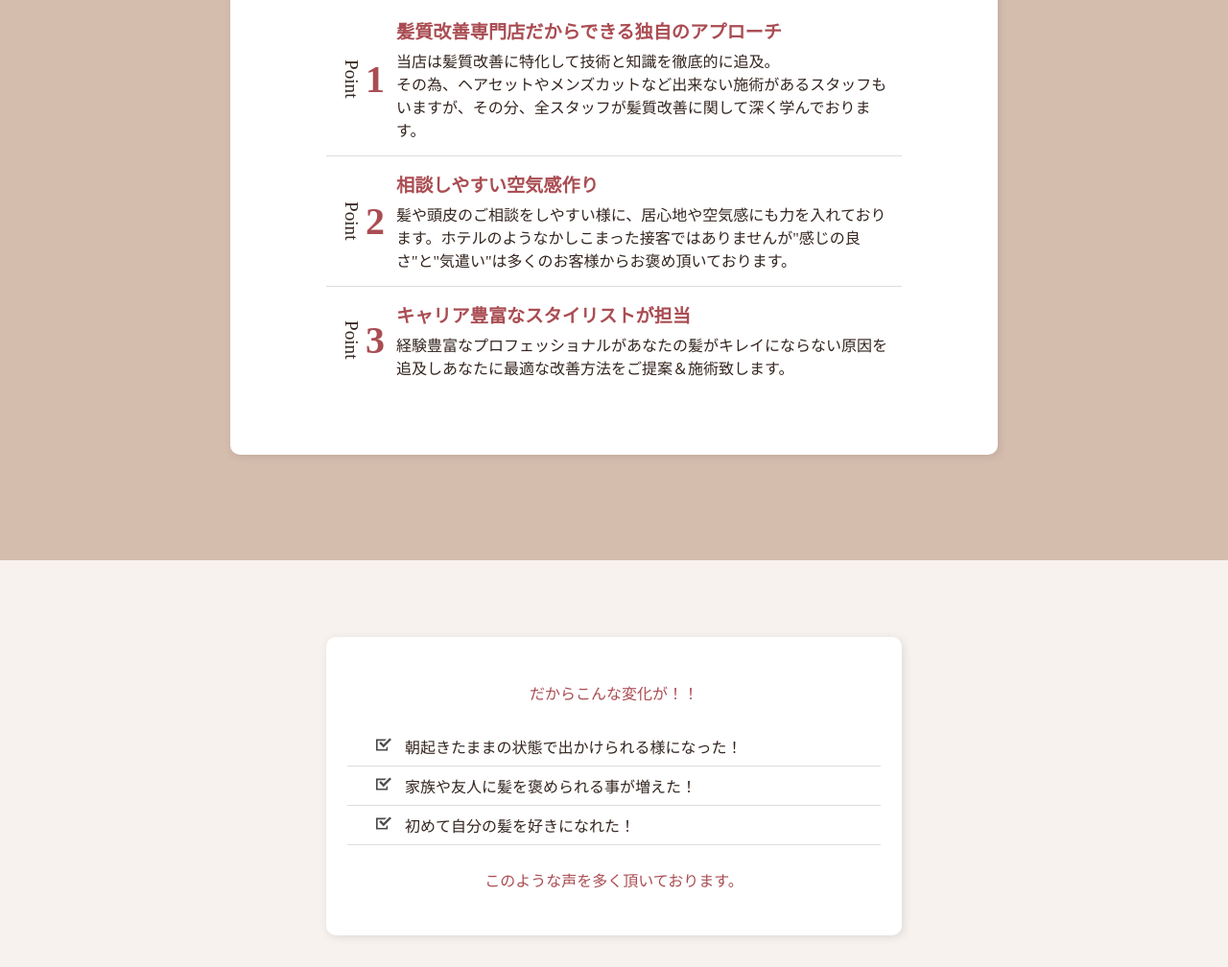
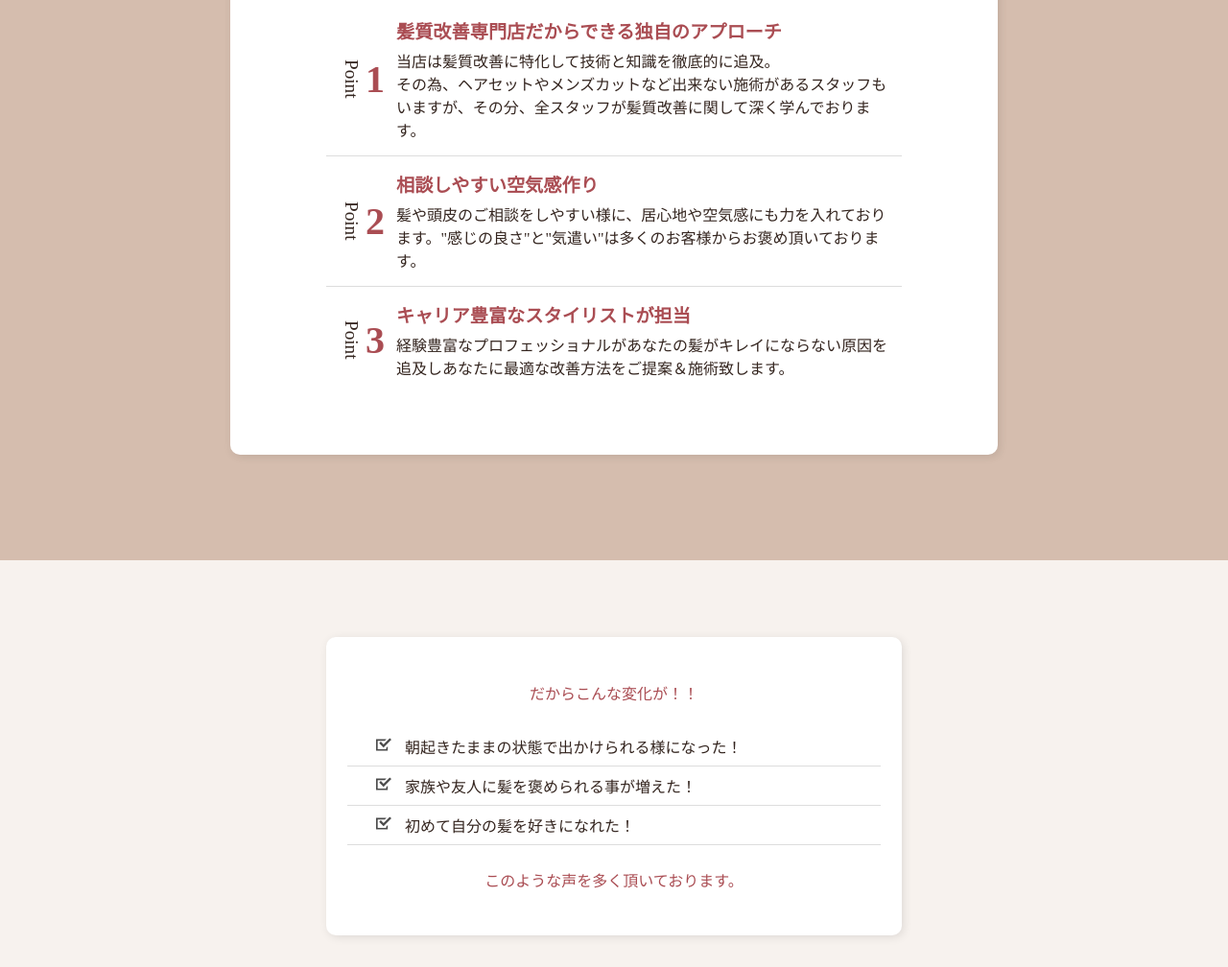
Before and after one commit to AnKamada1213/20250226Knops3, a plain HTML site: page index.html in a window 1280 px wide. Shown: the part 2622-3630 px from the top of the page at 96% size. Drawn offline with nearby package versions, Linux system fonts and the light colour scheme; some packages are replaced by stand-ins of ours; a web font is replaced by a local one.

Commit message:
Update index.html

```diff
--- a/index.html
+++ b/index.html
@@ -236,7 +236,7 @@
                         <h3>2</h3>
                         <div class="fade-in hidden reason-content">
                             <p class="reason-title">相談しやすい空気感作り</p>
-                            <p class="reason-text">髪や頭皮のご相談をしやすい様に、居心地や空気感にも力を入れております。ホテルのようなかしこまった接客ではありませんが"感じの良さ"と"気遣い"は多くのお客様からお褒め頂いております。</p>
+                            <p class="reason-text">髪や頭皮のご相談をしやすい様に、居心地や空気感にも力を入れております。"感じの良さ"と"気遣い"は多くのお客様からお褒め頂いております。</p>
                         </div>
                     </div>
 
```
